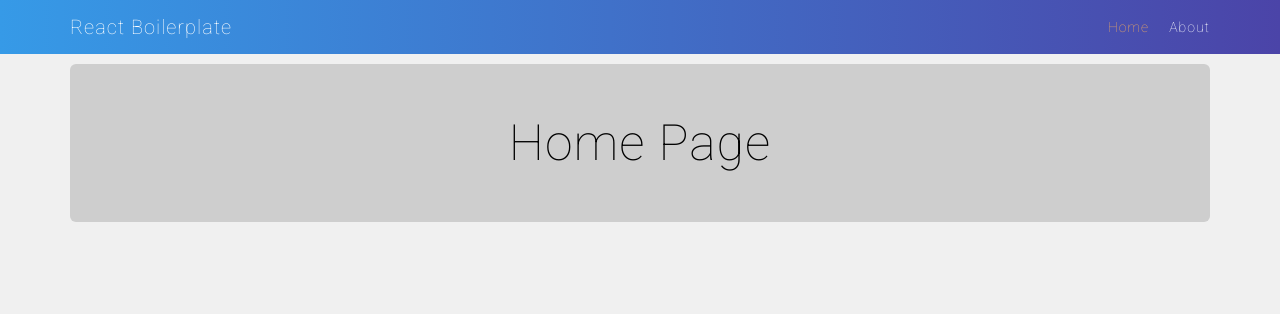
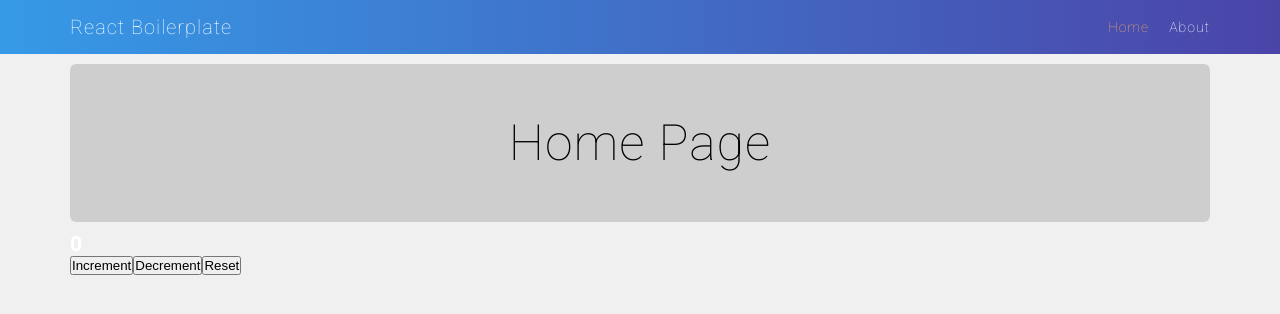
Before and after one commit to MariuszSzlachta/react-redux-boilerplate, a React app: page / in a window 1280 px wide. Shown: the top 314 px of the page. Built offline with nearby package versions, Linux system fonts and the light colour scheme.

Commit message:
Configure Redux store and 'Counter' reducer

```diff
--- /dev/null
+++ b/src/actions/counter.js
@@ -0,0 +1,15 @@
+const incrementCounter = ({ incrementBy = 1 } = {}) => ({
+  type: 'INCREMENT_COUNTER',
+  incrementBy
+});
+
+const decrementCounter = ({ decrementBy = 1 } = {}) => ({
+  type: 'DECREMENT_COUNTER',
+  decrementBy
+});
+
+const resetCounter = () => ({
+  type: 'RESET_COUNTER'
+});
+
+export { incrementCounter, decrementCounter, resetCounter };
--- a/src/app.jsx
+++ b/src/app.jsx
@@ -1,11 +1,28 @@
 // React Library
 import React from 'react';
 import ReactDOM from 'react-dom';
+import { Provider } from 'react-redux';
 
 // Styles
 import './styles/main.scss';
 
-// AppRouter
+// Main Router
 import AppRouter from './routers/AppRouter';
 
-ReactDOM.render( <AppRouter />, document.getElementById('app'));
+// Store
+import configureStore from './store/configureStore';
+
+// Actions
+import { incrementCounter } from './actions/counter';
+
+
+const store = configureStore();
+
+
+const jsx =  (
+  <Provider store={store}>
+    <AppRouter />
+  </Provider>
+)
+
+ReactDOM.render( jsx, document.getElementById('app'));
--- a/src/components/HomePage.jsx
+++ b/src/components/HomePage.jsx
@@ -1,9 +1,35 @@
 import React from 'react';
+import { connect } from 'react-redux';
+import { incrementCounter, decrementCounter, resetCounter } from '../actions/counter';
 
-const HomePage = () => (
-  <div className="jumbo">
-    <h3 className="page-title">Home Page</h3>
+const HomePage = (props) => (
+  <div>
+    <div className="jumbo">
+      <h3 className="page-title">Home Page</h3>
+    </div>
+    <h1>{props.counter}</h1>
+    <button
+      onClick={() => props.dispatch(incrementCounter())}
+    >
+      Increment
+    </button>
+    <button
+      onClick={() => props.dispatch(decrementCounter())}
+    >
+      Decrement
+    </button>
+    <button
+      onClick={() => props.dispatch(resetCounter())}
+    >
+      Reset
+    </button>
   </div>
 );
 
-export default HomePage;
+const mapStateToProps = (state) => {
+  return {
+    counter: state.count
+  }
+}
+
+export default connect(mapStateToProps)(HomePage);
--- /dev/null
+++ b/src/reducers/counter.js
@@ -0,0 +1,28 @@
+const counterReducerDefaultState = {
+  count: 0
+}
+
+const counterReducer = (state = counterReducerDefaultState, action) => {
+  switch (action.type) {
+
+    case 'INCREMENT_COUNTER':
+      return {
+        count: state.count + action.incrementBy
+      }
+
+    case 'DECREMENT_COUNTER':
+      return {
+        count: state.count - action.decrementBy
+      }
+
+    case 'RESET_COUNTER':
+      return {
+        count: 0
+      }
+
+    default:
+      return state;
+  }
+}
+
+export default counterReducer;
--- /dev/null
+++ b/src/store/configureStore.js
@@ -0,0 +1,13 @@
+import { createStore } from 'redux';
+
+// Reducers
+import counterReducer from '../reducers/counter';
+
+export default () => {
+  const store = createStore(
+    counterReducer,
+    window.__REDUX_DEVTOOLS_EXTENSION__ && window.__REDUX_DEVTOOLS_EXTENSION__()
+  );
+
+  return store;
+};
```
